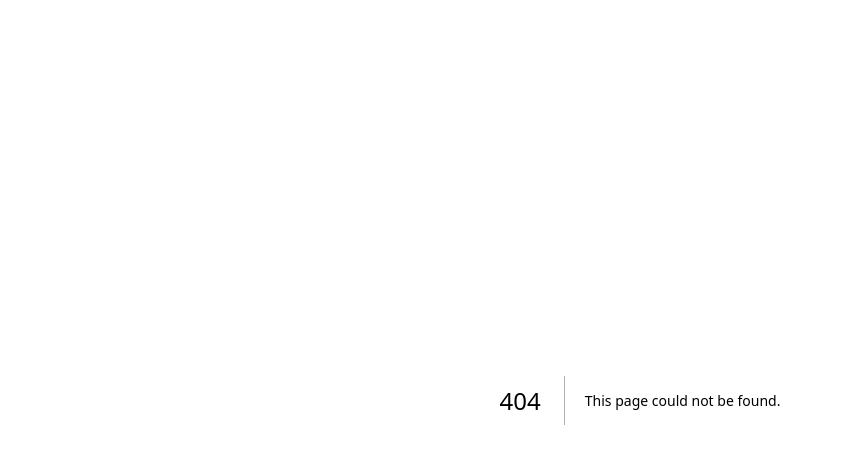
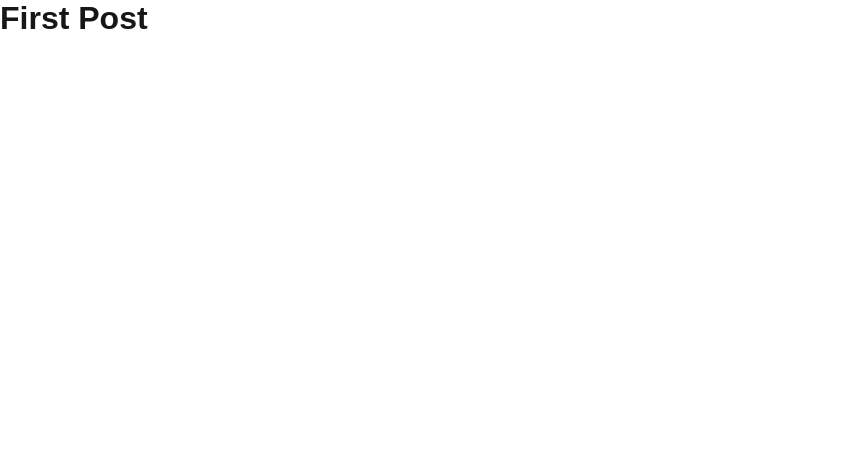
Before and after one commit to MoeinHeydari90/hyf-homework, a Next.js app in the folder react/react2/week1/: page /blogs/first-post in a window 1280 px wide. Before the commit this address had no page. Shown: the top 464 px of the page, without its empty margins (0-841 px from the left). Built offline with nearby package versions, Linux system fonts and the light colour scheme.

Commit message:
160924: a blog website with dynamic routes to different blog posts is created

```diff
--- /dev/null
+++ b/react/react2/week1/app/blogs/[post]/page.js
@@ -0,0 +1,24 @@
+"use client";
+import { usePathname } from "next/navigation";
+
+const capitalizeWords = (str) => {
+    return str
+        .split("-")
+        .map((word) => word.charAt(0).toUpperCase() + word.slice(1))
+        .join(" ");
+};
+
+const BlogPost = () => {
+    const pathname = usePathname();
+    const postTitle = pathname.split("/").pop();
+
+    const formattedTitle = capitalizeWords(postTitle);
+
+    return (
+        <div>
+            <h1>{formattedTitle}</h1>
+        </div>
+    );
+};
+
+export default BlogPost;
```
Also changed, not shown: react/react2/week1/app/blogs/page.js (added, +20 -0 lines).
